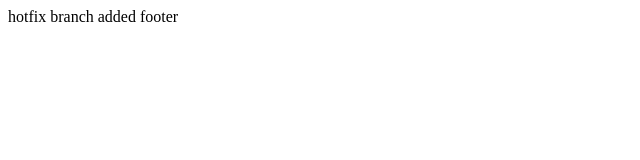
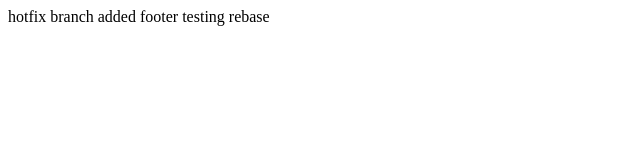
Before and after one commit to daucloudlab/git_test_repo, a plain HTML site: page index.html in a window 1280 px wide. Shown: the whole page, without its empty margins (0-640 px from the left). Drawn offline with Linux system fonts and the light colour scheme.

Commit message:
commit for testing rebase

```diff
--- a/index.html
+++ b/index.html
@@ -12,5 +12,7 @@
 
     added footer
 
+    testing rebase
+
 </body>
 </html>
```
